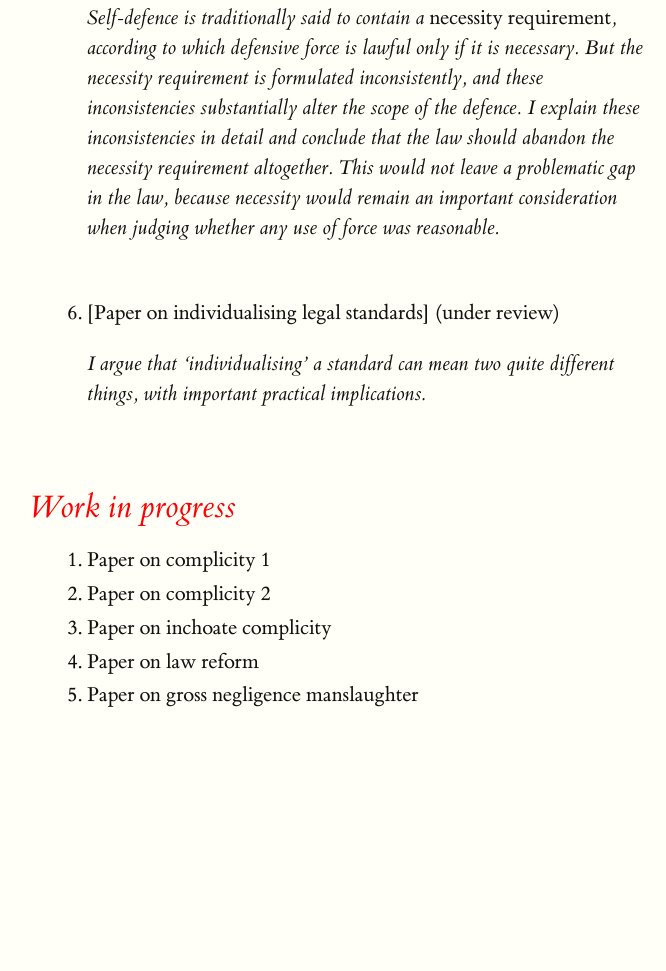
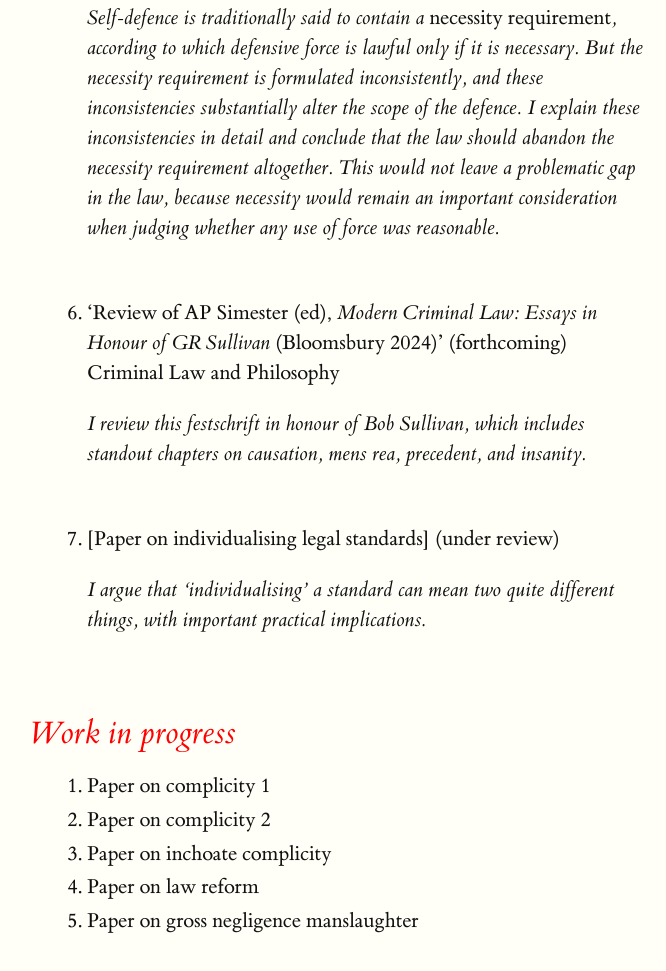
Before and after one commit to JamesManwaring/JamesManwaring.github.io, a plain HTML site: page Research.html in a window 1280 px wide. Shown: the part 2337-3308 px from the top of the page, without its empty margins (129-795 px from the left). Before the commit the page ends 3166 px from the top, so only its background shows below. Drawn offline with Linux system fonts and the light colour scheme.

Commit message:
Update Research.html

```diff
--- a/Research.html
+++ b/Research.html
@@ -100,6 +100,13 @@
 							</i>
 						</p>
 					<br>
+					<li>‘Review of AP Simester (ed), <i>Modern Criminal Law: Essays in Honour of GR Sullivan</i> (Bloomsbury 2024)’ (forthcoming) Criminal Law and Philosophy</li>
+						<p>
+							<i>
+								I review this festschrift in honour of Bob Sullivan, which includes standout chapters on causation, mens rea, precedent, and insanity.
+							</i>
+						</p>
+					<br>
 					<li>[Paper on individualising legal standards] (under review)</li>
 						<p>
 							<i>
```
